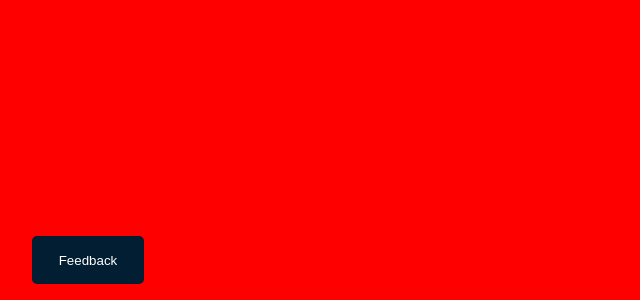
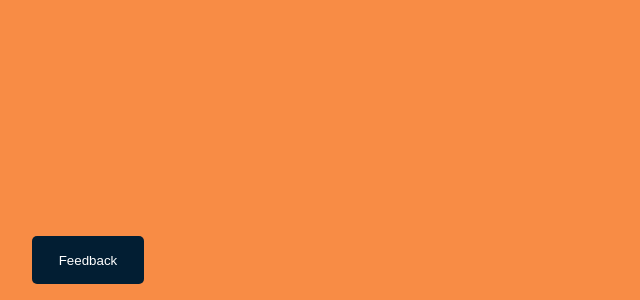
Before and after one commit to esatyasar/feedback-apps, a plain HTML site: page index.html in a window 1280 px wide. Shown: the part 500-800 px from the top of the page, without its empty margins (0-640 px from the left). Drawn offline with nearby package versions, Linux system fonts and the light colour scheme.

Commit message:
background color edited

```diff
--- a/index.html
+++ b/index.html
@@ -16,7 +16,7 @@
 
 </head>
 
-<body style="background-color: red;">
+<body style="background-color: rgb(248, 140, 69);">
 
 
     <script src="./script.js"></script>
```
